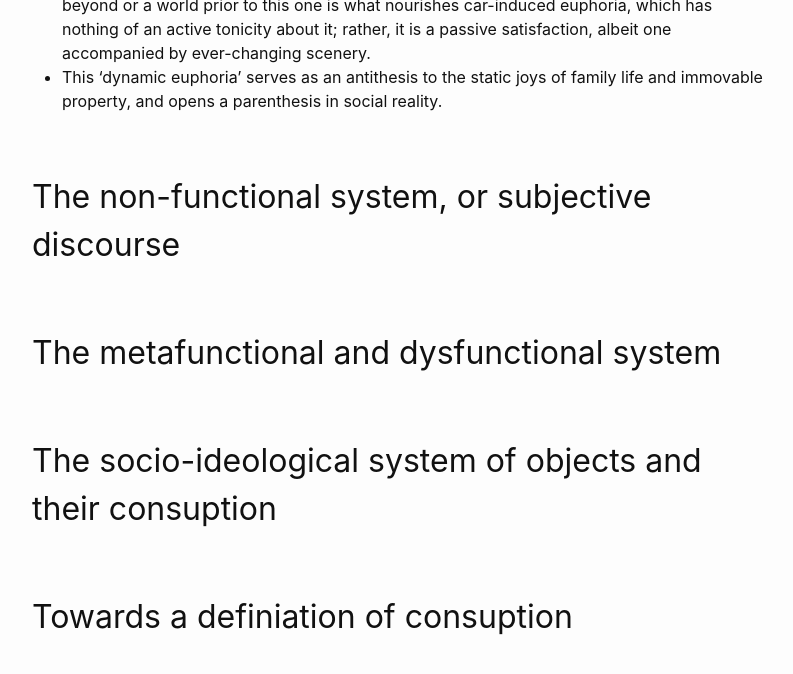
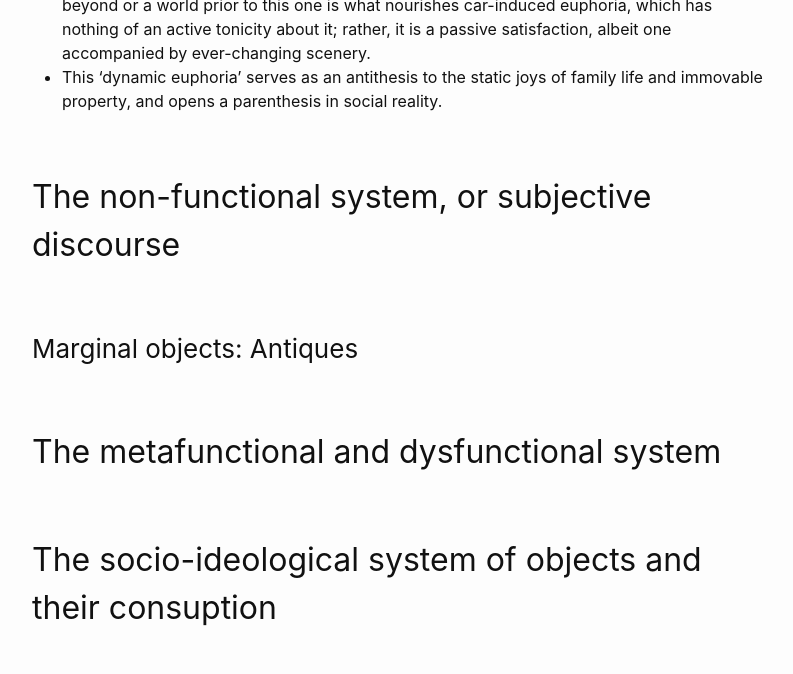
Before and after one commit to jovsa/jovsa.github.io, a Jekyll site: the page built from _posts/2022-01-01-notes-the-system-of-objects.md, in a window 1280 px wide and 900 px high, scrolled down 6116 px, cut to the strip 0-697 px from the top of the window. Shown: the top 674 px of the strip, without its empty margins (238-1031 px from the left). Built offline with Jekyll 4.4.1, drawn with Linux system fonts in a browser that asks for light colours.

Commit message:
system of objects

```diff
--- a/_posts/2022-01-01-notes-the-system-of-objects.md
+++ b/_posts/2022-01-01-notes-the-system-of-objects.md
@@ -139,8 +139,10 @@ these objects no longer have any value of their own, but merely a universal valu
 * This 'dynamic euphoria' serves as an antithesis to the static joys of family life
 and immovable property, and opens a parenthesis in social reality.
 
+## The non-functional system, or subjective discourse
 
-## The non-functional system, or subjective discourse
+### Marginal objects: Antiques
+
 
 ## The metafunctional and dysfunctional system
 
```
